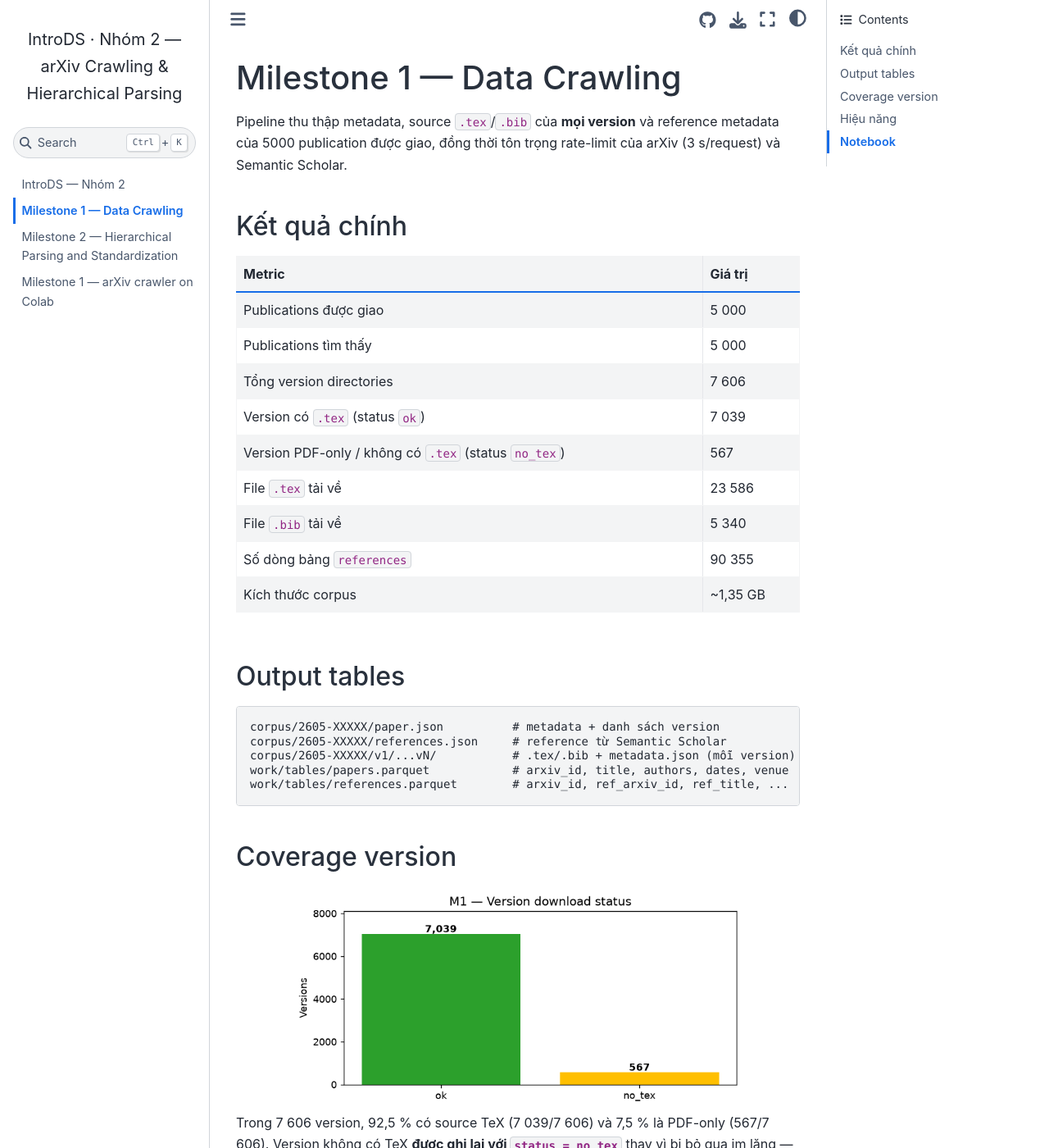
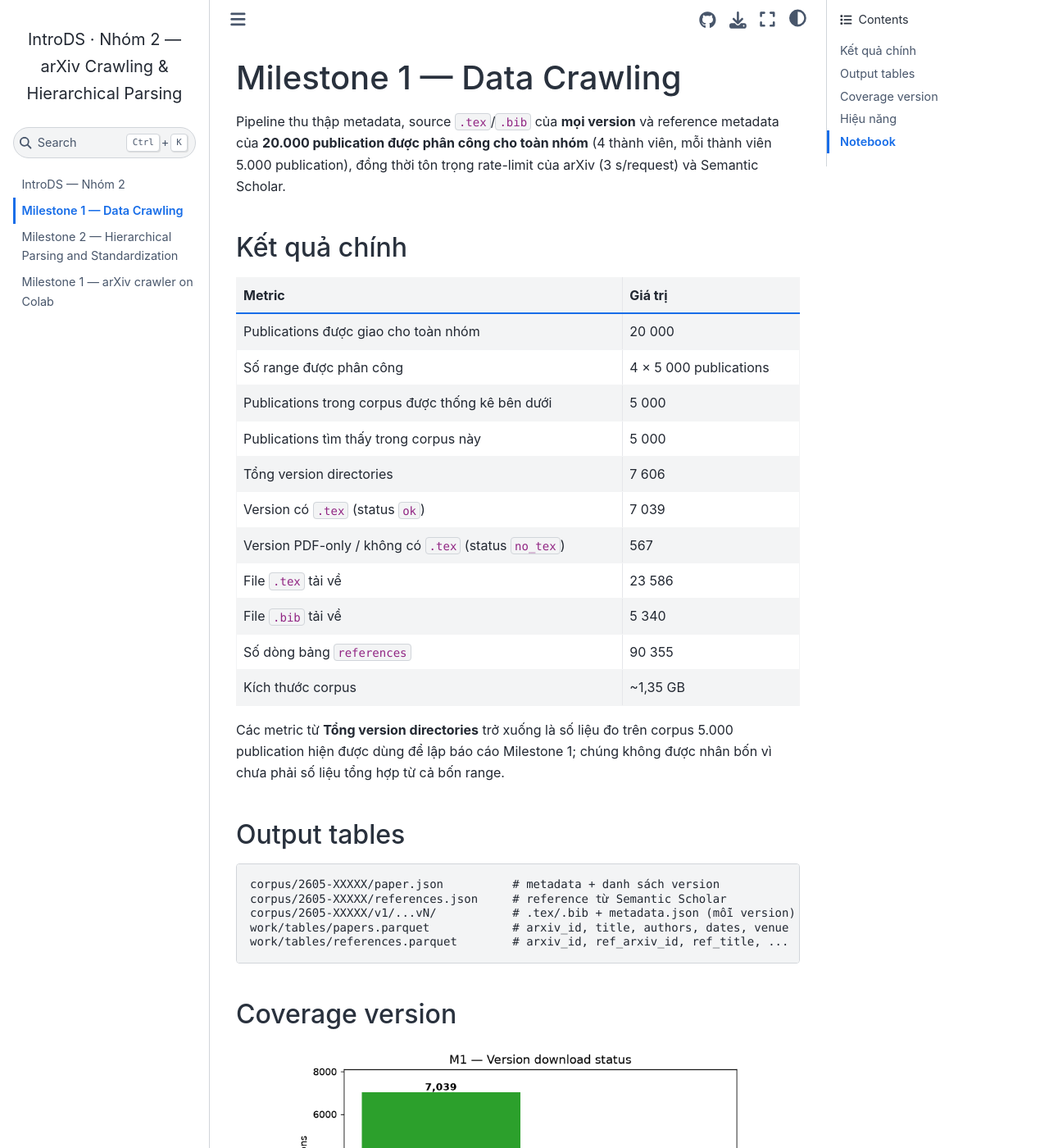
Before and after one commit to VincesPowder/hcmus-project-arxiv, a Jupyter Book: the page built from book/milestone1.md, in a window 1280 px wide and 1400 px high. Shown: the whole window at 82% size. Built offline with Jupyter Book 1.0.4 settings and Sphinx 7.4.7 and the Sphinx Book theme 1.1.4, drawn with Linux system fonts in a browser that asks for light colours.

Commit message:
docs: clarify Milestone 1 corpus counts

```diff
--- a/book/milestone1.md
+++ b/book/milestone1.md
@@ -1,13 +1,15 @@
 # Milestone 1 — Data Crawling
 
-Pipeline thu thập metadata, source `.tex`/`.bib` của **mọi version** và reference metadata của 5000 publication được giao, đồng thời tôn trọng rate-limit của arXiv (3 s/request) và Semantic Scholar.
+Pipeline thu thập metadata, source `.tex`/`.bib` của **mọi version** và reference metadata của **20.000 publication được phân công cho toàn nhóm** (4 thành viên, mỗi thành viên 5.000 publication), đồng thời tôn trọng rate-limit của arXiv (3 s/request) và Semantic Scholar.
 
 ## Kết quả chính
 
 | Metric | Giá trị |
 |---|---|
-| Publications được giao | 5 000 |
-| Publications tìm thấy | 5 000 |
+| Publications được giao cho toàn nhóm | 20 000 |
+| Số range được phân công | 4 × 5 000 publications |
+| Publications trong corpus được thống kê bên dưới | 5 000 |
+| Publications tìm thấy trong corpus này | 5 000 |
 | Tổng version directories | 7 606 |
 | Version có `.tex` (status `ok`) | 7 039 |
 | Version PDF-only / không có `.tex` (status `no_tex`) | 567 |
@@ -15,6 +17,8 @@ Pipeline thu thập metadata, source `.tex`/`.bib` của **mọi version** và r
 | File `.bib` tải về | 5 340 |
 | Số dòng bảng `references` | 90 355 |
 | Kích thước corpus | ~1,35 GB |
+
+Các metric từ **Tổng version directories** trở xuống là số liệu đo trên corpus 5.000 publication hiện được dùng để lập báo cáo Milestone 1; chúng không được nhân bốn vì chưa phải số liệu tổng hợp từ cả bốn range.
 
 ## Output tables
 
```
